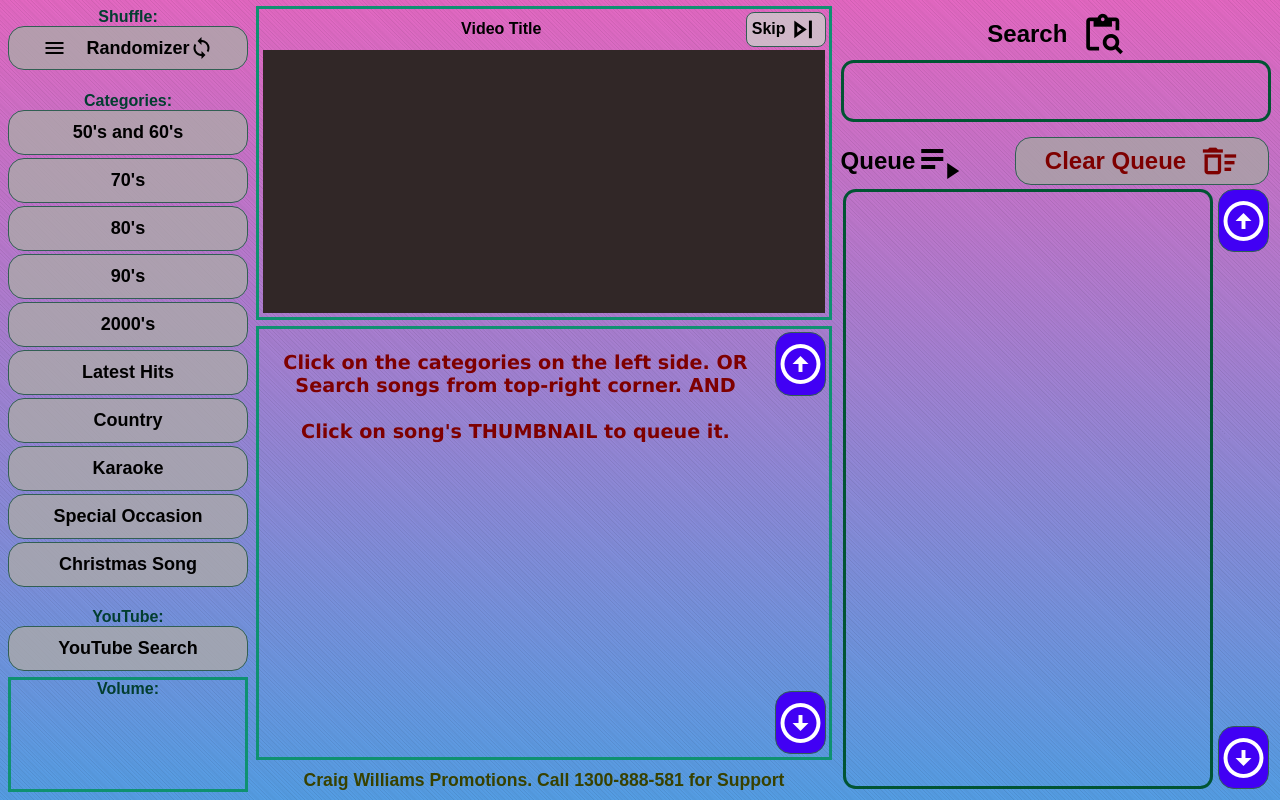
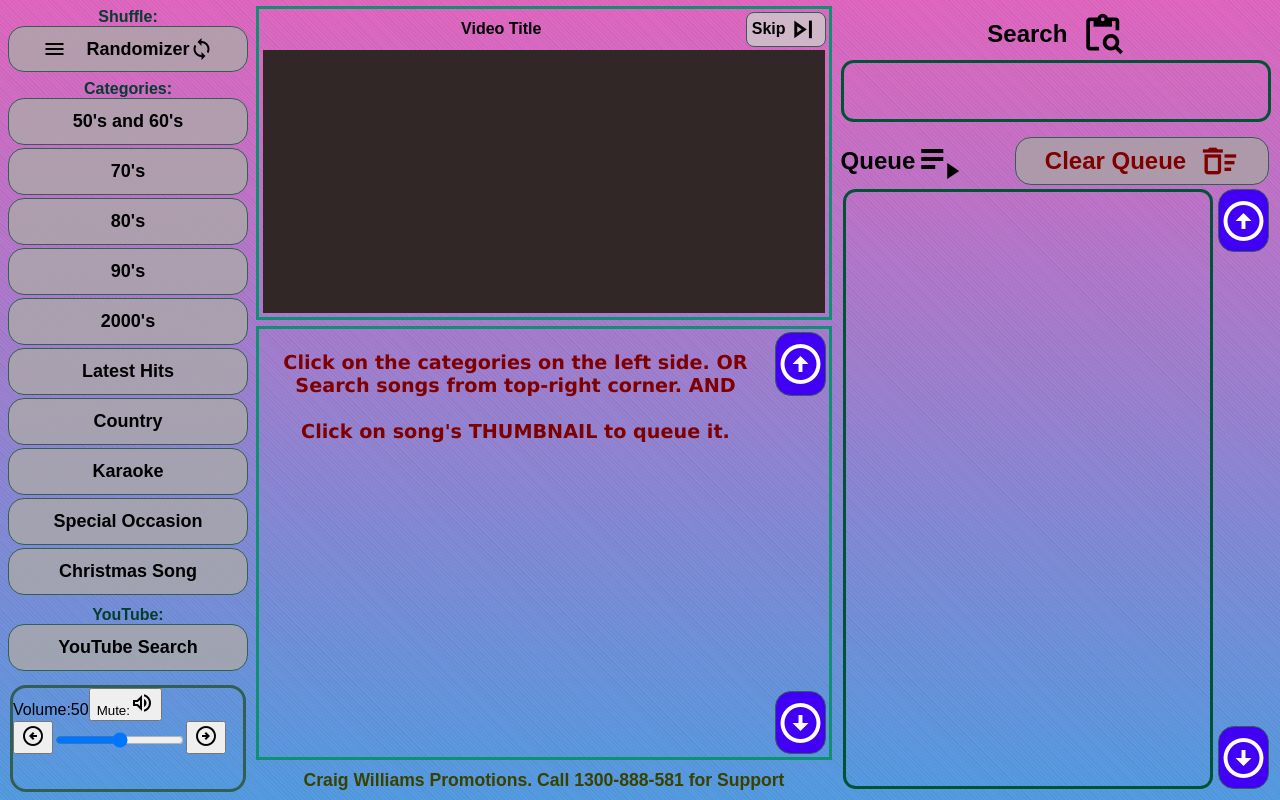
Before and after one commit to sedhain-pankaj/JukeBoxReactJS, a React (Vite) app: page / in a window 1280 px wide. Built offline with nearby package versions, Linux system fonts and the light colour scheme.

Commit message:
volume css: inprogress

```diff
--- a/src/components/left-block/left-block.module.scss
+++ b/src/components/left-block/left-block.module.scss
@@ -13,11 +13,11 @@
 .volume_block {
   position: absolute;
   margin: 0.5%;
-  border-style: solid;
-  border-color: #0f9171;
-  left: 0px;
-  top: 85%;
-  right: 0px;
+  border: solid #315f53;
+  border-radius: 1rem;
+  left: 1%;
+  top: 86%;
+  right: 1%;
   bottom: 0px;
 }
 
--- a/src/components/left-block/left-block.tsx
+++ b/src/components/left-block/left-block.tsx
@@ -19,18 +19,20 @@ const category_buttons: string[] = [
     'Christmas Song',
 ];
 
+// let volume_digit: number = 50;
+let volume_digit: number = 50;
+
 export const LeftBlock = ({}) => {
     return (
         <div>
             <div className={styles.category_button}>
                 {/* Shuffle heading and button */}
                 <span className={styles['span-heading']}>Shuffle:</span>
-                <button className={styles['button-randomizer']}>
+                <button className={styles['button-randomizer']} style={{ marginBottom: '0.5rem' }}>
                     <i className="material-icons-outlined">menu</i>
                     &nbsp; &nbsp; Randomizer
                     <i className="material-icons-outlined">sync</i>
                 </button>
-                <br />
 
                 {/* Category heading and buttons */}
                 <span className={styles['span-heading']}>Categories:</span>
@@ -39,16 +41,37 @@ export const LeftBlock = ({}) => {
                         <button className={styles['button-left']}>{button_name}</button>
                     </Fragment>
                 ))}
-                <br />
 
                 {/* YouTube heading and button */}
-                <span className={styles['span-heading']}>YouTube:</span>
+                <span className={styles['span-heading']} style={{ marginTop: '0.5rem' }}>
+                    YouTube:
+                </span>
                 <button className={styles['button-yt']}> YouTube Search</button>
             </div>
 
             {/* Volume heading and buttons */}
             <div className={styles.volume_block}>
-                <span className={styles['span-heading']}>Volume:</span>
+                <span>Volume:</span>
+                <span className={styles['volume-digit']}>{volume_digit}</span>
+
+                <button className={styles['button-mute']}>
+                    Mute:
+                    <i className="material-icons-outlined">volume_up</i>
+                    <i className="material-icons-outlined" style={{ display: 'none' }}>
+                        volume_off
+                    </i>
+                </button>
+                <br />
+
+                <button className={styles['volume-dial']}>
+                    <i className="material-icons-outlined">arrow_circle_left</i>
+                </button>
+
+                <input type="range" min="0" max="100" className={styles['input-slider']} />
+
+                <button className={styles['volume-dial']}>
+                    <i className="material-icons-outlined">arrow_circle_right</i>
+                </button>
             </div>
         </div>
     );
```
